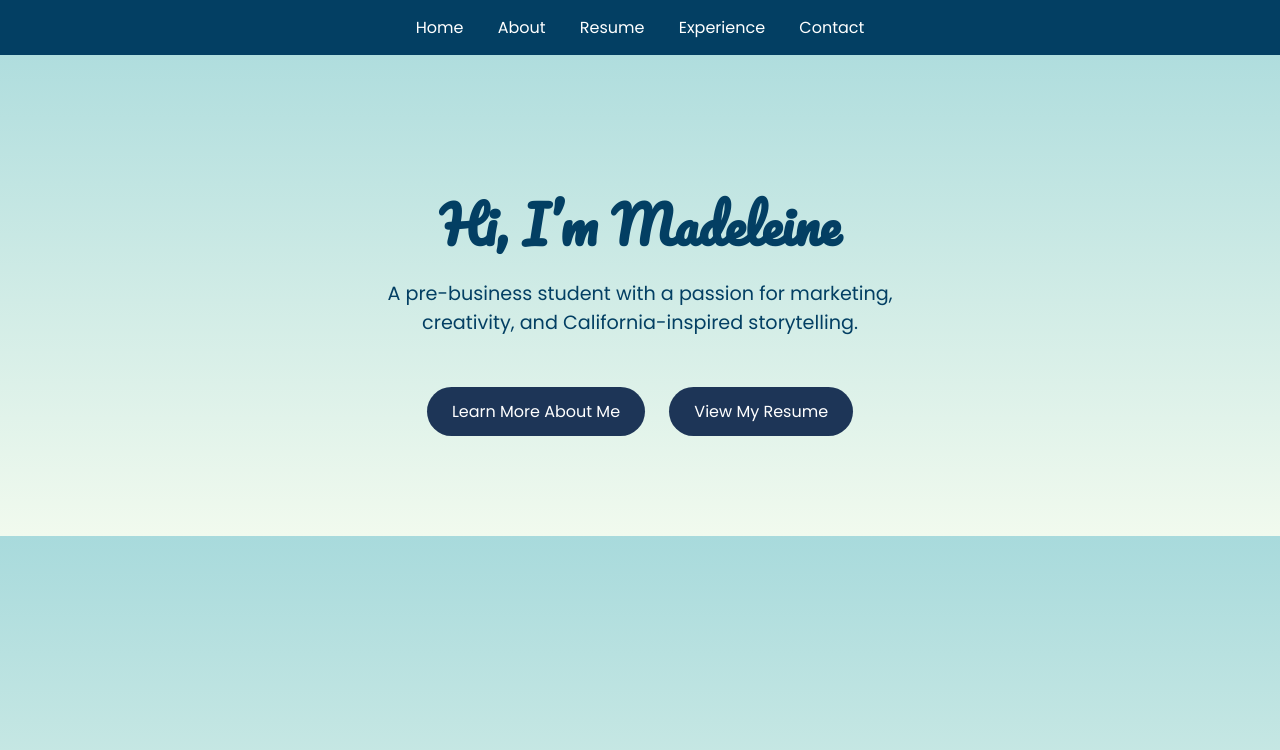
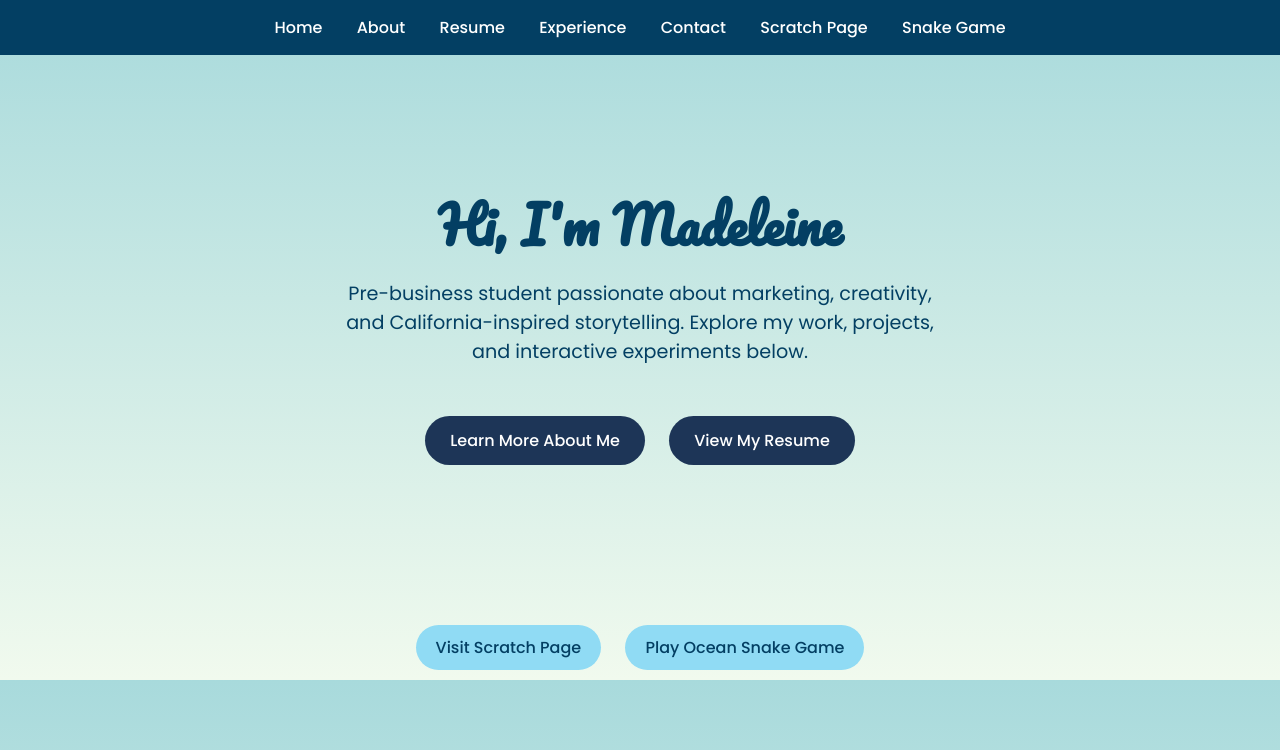
Before and after one commit to madeleinearrhenius/is201-final-project, a plain HTML site: page index.html in a window 1280 px wide. Drawn offline with Linux system fonts and the light colour scheme.

Commit message:
Update index.html
added pages on site

```diff
--- a/index.html
+++ b/index.html
@@ -5,9 +5,10 @@
   <title>Madeleine Arrhenius | Home</title>
 
   <!-- Google Fonts: 80s–90s Beach Vibe -->
-  <link href="https://fonts.googleapis.com/css2?family=Pacifico&family=Poppins:wght@300;400;600&display=swap" rel="stylesheet">
+  <link href="https://fonts.googleapis.com/css2?family=Pacifico&family=Poppins:wght@300;400;500;600&display=swap" rel="stylesheet">
 
   <style>
+    /* Body & fonts */
     body {
       margin: 0;
       font-family: 'Poppins', sans-serif;
@@ -15,6 +16,7 @@
       color: #033f63;
     }
 
+    /* Navigation bar */
     nav {
       background-color: #033f63;
       padding: 15px;
@@ -32,6 +34,7 @@
       text-decoration: underline;
     }
 
+    /* Hero section */
     header {
       text-align: center;
       padding: 90px 20px;
@@ -47,12 +50,10 @@
       font-size: 1.2rem;
       max-width: 600px;
       margin: auto;
+      margin-bottom: 40px;
     }
 
-    .cta {
-      margin-top: 40px;
-    }
-
+    /* Call-to-action buttons */
     .cta a {
       background-color: #1d3557;
       color: white;
@@ -62,11 +63,35 @@
       font-weight: 500;
       margin: 10px;
       display: inline-block;
+      transition: background-color 0.3s;
     }
 
     .cta a:hover {
       background-color: #457b9d;
     }
+
+    /* Optional section for extra links */
+    .extra-links {
+      text-align: center;
+      margin-top: 50px;
+    }
+
+    .extra-links a {
+      background-color: #90dbf4;
+      color: #033f63;
+      padding: 10px 20px;
+      margin: 10px;
+      border-radius: 25px;
+      text-decoration: none;
+      font-weight: 500;
+      display: inline-block;
+      transition: background-color 0.3s;
+    }
+
+    .extra-links a:hover {
+      background-color: #48cae4;
+    }
+
   </style>
 </head>
 
@@ -79,14 +104,16 @@
     <a href="resume.html">Resume</a>
     <a href="experience.html">Experience</a>
     <a href="contact.html">Contact</a>
+    <a href="scratch.html">Scratch Page</a>
+    <a href="ocean-snake.html">Snake Game</a>
   </nav>
 
   <!-- Hero Section -->
   <header>
-    <h1>Hi, I’m Madeleine</h1>
+    <h1>Hi, I'm Madeleine</h1>
     <p>
-      A pre-business student with a passion for marketing, creativity, and
-      California-inspired storytelling.
+      Pre-business student passionate about marketing, creativity, and California-inspired storytelling.
+      Explore my work, projects, and interactive experiments below.
     </p>
 
     <div class="cta">
@@ -95,5 +122,11 @@
     </div>
   </header>
 
+  <!-- Extra Section for Scratch and Snake -->
+  <div class="extra-links">
+    <a href="scratch.html">Visit Scratch Page</a>
+    <a href="ocean-snake.html">Play Ocean Snake Game</a>
+  </div>
+
 </body>
 </html>
```
